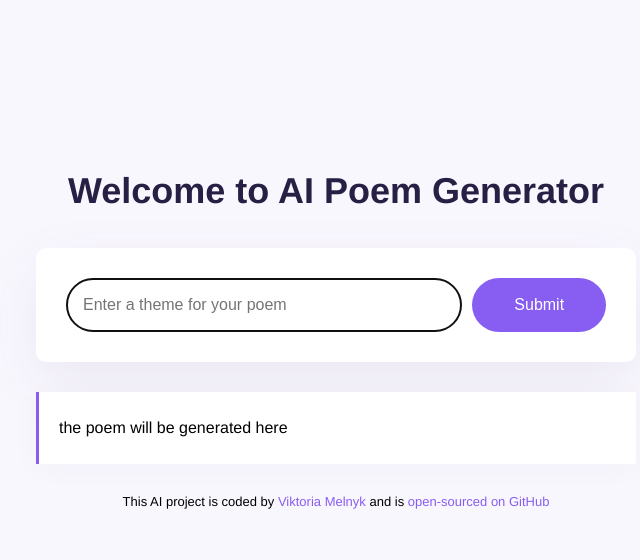
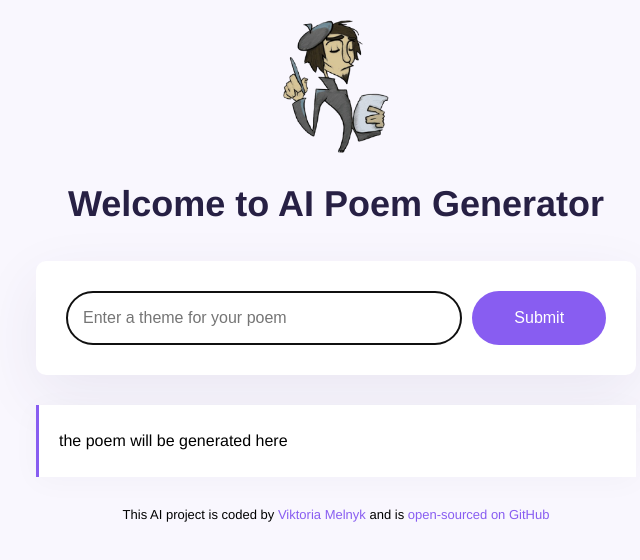
Before and after one commit to Victoriia-Melnyk/Poems_generator_project, a plain HTML site: page index.html in a window 1280 px wide. Shown: the whole page, without its empty margins (304-944 px from the left). Drawn offline with Linux system fonts and the light colour scheme.

Commit message:
added image

```diff
--- a/index.html
+++ b/index.html
@@ -8,6 +8,8 @@
 	</head>
 	<body>
 		<div class="container">
+			<img src="./src/images/poet.png" alt="poet illustration" />
+
 			<h1>Welcome to AI Poem Generator</h1>
 			<header></header>
 			<main>
--- a/src/styles.css
+++ b/src/styles.css
@@ -2,6 +2,12 @@ body {
 	background-color: #f9f7fe;
 	font-family: Helvetica, Arial, sans-serif;
 	margin: 0;
+}
+
+.container {
+	margin: 0 auto;
+	max-width: 600px;
+	padding: 20px;
 }
 
 a {
@@ -9,10 +15,10 @@ a {
 	text-decoration: none;
 }
 
-.container {
-	margin: 120px auto;
-	max-width: 600px;
-	padding: 20px;
+img {
+	display: block;
+	width: 200px;
+	margin: 0 auto;
 }
 
 header {
```
Also changed, not shown: src/images/poet.png (added).
